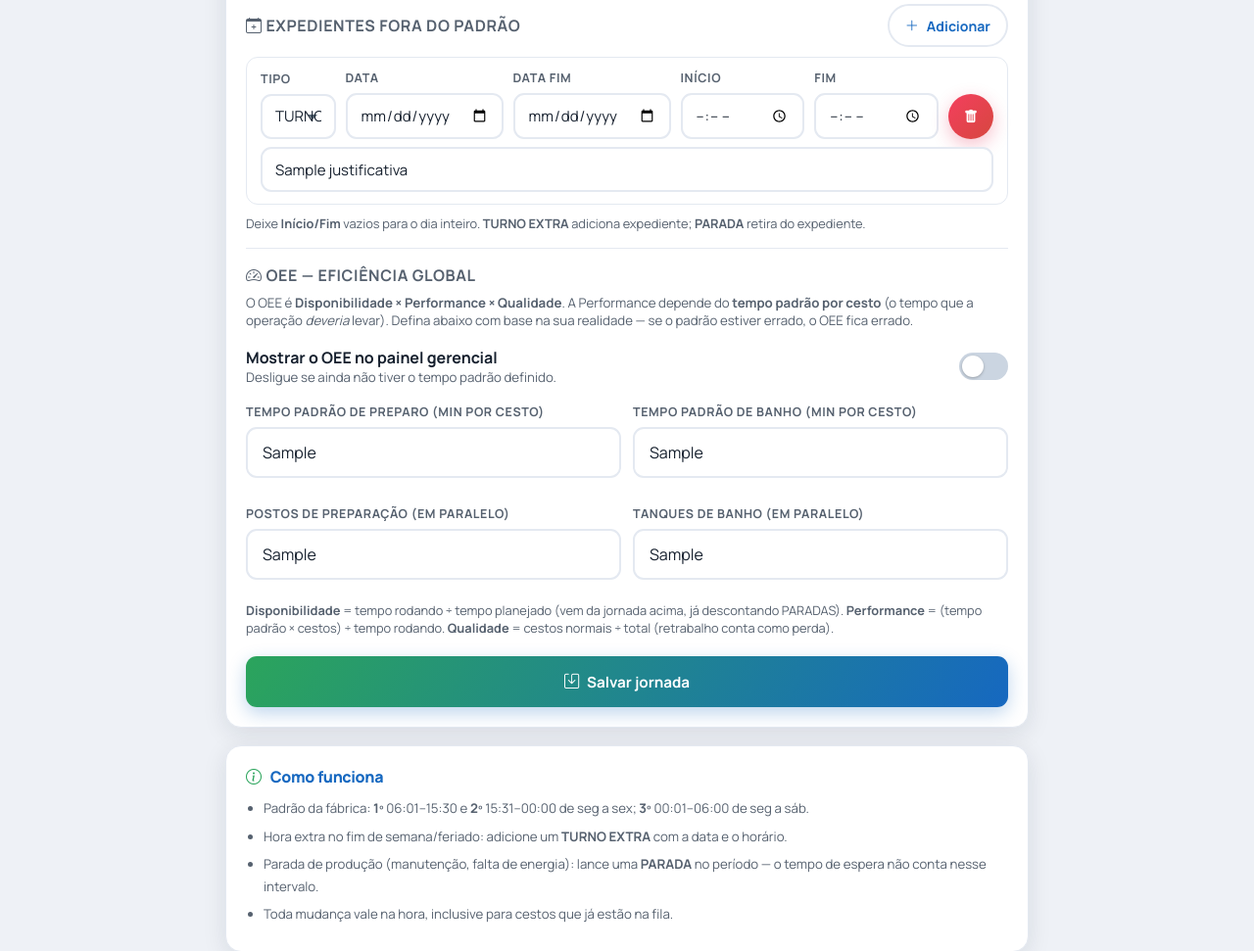
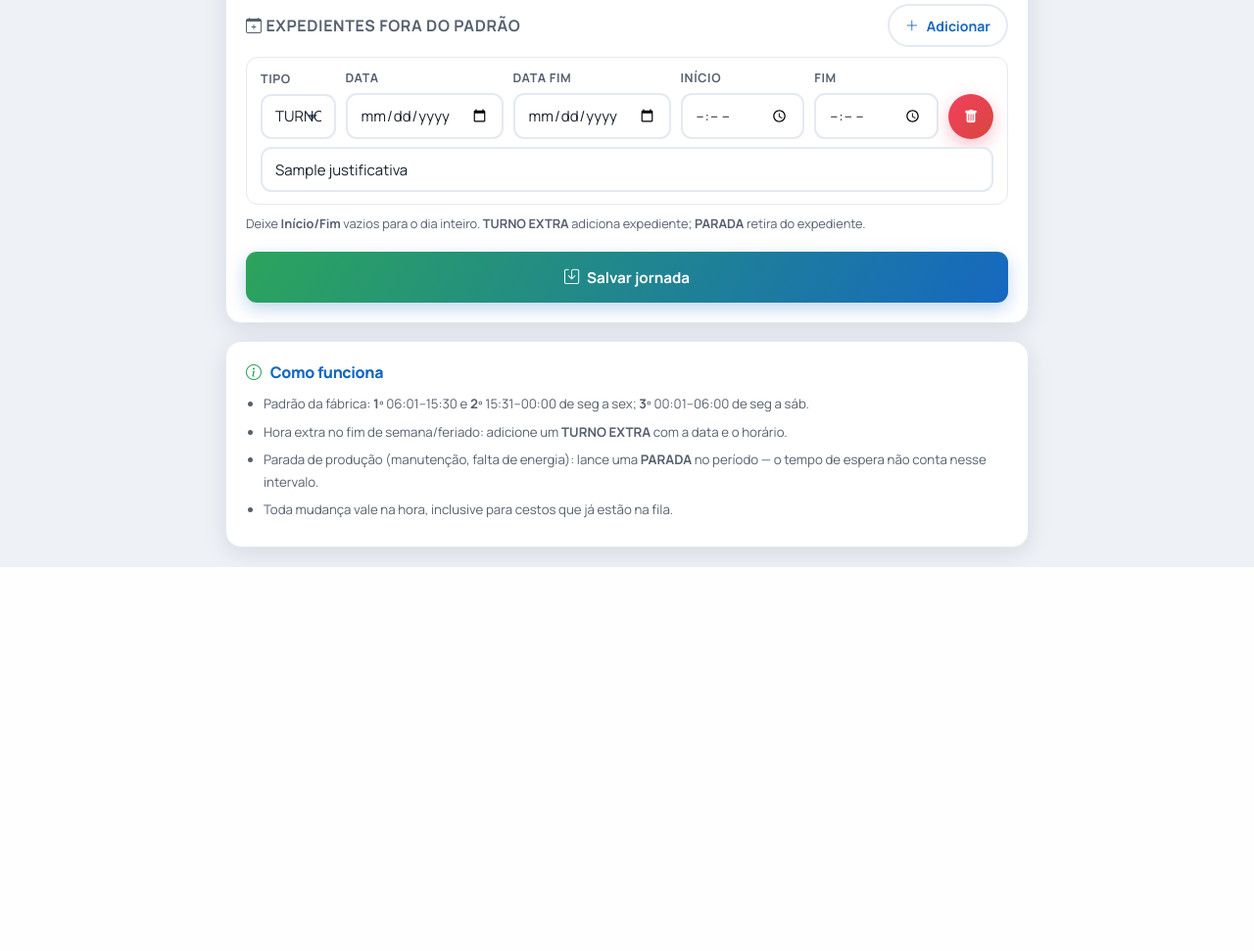
Before and after one commit to engenhariadecio/CONTROLEPREBANHOEBANHO, a Flask app: template templates/config.html in a window 1280 px wide. Shown: the part 538-1509 px from the top of the page at 98% size. After the commit the page ends 1117 px from the top, so only its background shows below. Run offline with Flask 3, Linux system fonts and the light colour scheme; the template is opened without the code that fills it: most values are stand-ins (such as "Sample title", 1, 10 or a date in 2020).

Commit message:
Add files via upload

```diff
--- a/app.py
+++ b/app.py
@@ -355,12 +355,6 @@ AGENDA_PADRAO = {
     # {'data':'2026-07-05','data_fim':'2026-07-05','tipo':'TURNO EXTRA'|'PARADA',
     #  'ini':'08:00','fim':'17:00','justificativa':'...'}
     'excecoes': [],
-    # ---- OEE (parâmetros que a fábrica precisa definir) ----
-    'oee_ativo': True,
-    'oee_prep_padrao_min': 6.0,    # tempo padrão (ciclo ideal) para preparar 1 cesto
-    'oee_banho_padrao_min': 15.0,  # tempo padrão (ciclo ideal) do banho de 1 cesto
-    'oee_prep_postos': 1,          # nº de postos de preparação em paralelo
-    'oee_banho_tanques': 1,        # nº de tanques de banho em paralelo
     # ---- compatibilidade com a versão antiga (janela única) ----
     'trabalha_sabado': False, 'trabalha_domingo': False,
     'hora_inicio': '07:00', 'hora_fim': '18:00',
@@ -1039,7 +1033,8 @@ def dashboard():
 @app.route('/gerencia')
 @login_required('painel')
 def painel_gerencia():
-    return render_template('painel.html', processos=PROCESSOS,
+    hoje = (datetime.utcnow() - timedelta(hours=FUSO_LOCAL_HORAS)).strftime('%Y-%m-%d')
+    return render_template('painel.html', processos=PROCESSOS, hoje=hoje,
                            nome=session.get('nome'), perfil=session.get('perfil'))
 
 
@@ -1689,12 +1684,25 @@ def _coletar_dados(de=None, ate=None, turnos=None):
         # banho normal/retrabalho = só cestos com banho FINALIZADO (concluídos)
         banho_normal = normais
         banho_retrab = retrab
-        tp = [c.prep_minutos for c in cards if c.prep_minutos]
-        tb = [c.banho_minutos for c in cards if c.banho_minutos]
+        # Médias: ignoram registros inconsistentes (valores negativos/inválidos).
+        # Um único registro ruim não pode distorcer o indicador.
+        def _validos(vals):
+            out = []
+            for v in vals:
+                try:
+                    f = float(v)
+                except (TypeError, ValueError):
+                    continue
+                if f >= 0:
+                    out.append(f)
+            return out
+        tp = _validos(c.prep_minutos for c in cards)
+        tb = _validos(c.banho_minutos for c in cards)
         # tempo de espera (fila) = tempo útil entre fim da prep e início do banho
         esperas = []
         for c in cards:
-            if c.banho_inicio and c.prep_fim:
+            # só conta quando os horários fazem sentido (banho começou depois da prep)
+            if c.banho_inicio and c.prep_fim and c.banho_inicio >= c.prep_fim:
                 esperas.append(tempo_util_segundos(c.prep_fim, c.banho_inicio) / 60)
         por_proc, por_dia = {}, {}
         peso_por_dia, area_por_dia = {}, {}
@@ -1759,56 +1767,6 @@ def _coletar_dados(de=None, ate=None, turnos=None):
         dia_turno_prep = _agg_dia_turno(prep_cards, turno_prep, lambda c: c.prep_fim)
         dia_turno_banho = _agg_dia_turno(banho_cards, turno_banho, lambda c: c.banho_fim)
 
-        # ── OEE (Disponibilidade × Performance × Qualidade) ─────────────────────
-        cfg_oee = get_agenda()
-
-        def _limites_utc(lista, campo):
-            """Início/fim do período (UTC) para o cálculo do tempo planejado."""
-            desloc = timedelta(hours=FUSO_LOCAL_HORAS)
-            agora = datetime.utcnow()
-            if de:
-                ini = datetime.combine(de, dtime(0, 0)) + desloc
-            else:
-                datas = [getattr(c, campo) for c in lista if getattr(c, campo)]
-                ini = min(datas) if datas else agora
-            if ate:
-                fim = datetime.combine(ate, dtime(23, 59, 59)) + desloc
-            else:
-                fim = agora
-            return ini, min(fim, agora)
-
-        def _oee(lista, campo_min, campo_data, padrao_min, recursos):
-            n = len(lista)
-            run_min = sum((getattr(c, campo_min) or 0) for c in lista)
-            bons = sum(1 for c in lista if c.tipo != 'Retrabalho')
-            ini, fim = _limites_utc(lista, campo_data)
-            planejado_min = tempo_util_segundos(ini, fim, cfg_oee) / 60.0
-            planejado_min *= max(1, int(recursos or 1))
-            disp = (run_min / planejado_min) if planejado_min > 0 else 0.0
-            perf = ((padrao_min * n) / run_min) if run_min > 0 else 0.0
-            qual = (bons / n) if n else 0.0
-            disp = max(0.0, min(disp, 1.0))
-            perf = max(0.0, min(perf, 1.0))
-            return {
-                'cestos': n,
-                'disponibilidade': round(disp * 100, 1),
-                'performance': round(perf * 100, 1),
-                'qualidade': round(qual * 100, 1),
-                'oee': round(disp * perf * qual * 100, 1),
-                'tempo_rodando_min': round(run_min, 1),
-                'tempo_planejado_min': round(planejado_min, 1),
-                'padrao_min': padrao_min,
-                'recursos': max(1, int(recursos or 1)),
-                'retrabalhos': n - bons,
-            }
-
-        if cfg_oee.get('oee_ativo', True):
-            oee_prep = _oee(prep_cards, 'prep_minutos', 'prep_fim',
-                            float(cfg_oee.get('oee_prep_padrao_min') or 0), cfg_oee.get('oee_prep_postos'))
-            oee_banho = _oee(banho_cards, 'banho_minutos', 'banho_fim',
-                             float(cfg_oee.get('oee_banho_padrao_min') or 0), cfg_oee.get('oee_banho_tanques'))
-        else:
-            oee_prep = oee_banho = None
         for c in cards:
             p = c.processo or 'Sem processo'
             por_proc[p] = por_proc.get(p, 0) + 1
@@ -1892,8 +1850,6 @@ def _coletar_dados(de=None, ate=None, turnos=None):
                 for d in sorted(dia_turno_banho.keys())
             ],
             'operadores': operadores,
-            'oee_prep': oee_prep,
-            'oee_banho': oee_banho,
             'ativos': [c.to_dict() for c in ativos],
             'registros': [c.to_dict() for c in sorted(cards, key=lambda x: x.id, reverse=True)[:200]],
         }
@@ -1935,6 +1891,25 @@ def api_dashboard_dados():
 def api_painel_dados():
     de, ate = _parse_datas()
     return jsonify(_coletar_dados(de, ate, _parse_turno()))
+
+
+@app.route('/api/painel/ativos')
+@login_required()
+def api_painel_ativos():
+    """Só os cestos ativos — leve, para o polling do painel ao vivo (a cada 5s).
+    Evita recalcular todo o histórico e as médias a cada atualização."""
+    db = Session()
+    try:
+        brutos = db.query(Card).filter(Card.estado.in_(ESTADOS_ATIVOS)).order_by(Card.id.desc()).all()
+        vistos, ativos = set(), []
+        for c in brutos:
+            if c.numero_cesto in vistos:
+                continue
+            vistos.add(c.numero_cesto)
+            ativos.append(c.to_dict())
+        return jsonify({'ativos': ativos})
+    finally:
+        db.close()
 
 
 @app.route('/api/config/agenda')
@@ -1977,21 +1952,10 @@ def admin_config():
                 'ini': g('ini'), 'fim': g('fim'),
                 'justificativa': g('justificativa'),
             })
-        def _num(campo, padrao):
-            try:
-                v = float((request.form.get(campo) or '').replace(',', '.'))
-                return v if v > 0 else padrao
-            except (ValueError, TypeError):
-                return padrao
         novo = {
             'usar_jornada': request.form.get('usar_jornada') == 'on',
             'turnos': turnos,
             'excecoes': excecoes,
-            'oee_ativo': request.form.get('oee_ativo') == 'on',
-            'oee_prep_padrao_min': _num('oee_prep_padrao_min', 6.0),
-            'oee_banho_padrao_min': _num('oee_banho_padrao_min', 15.0),
-            'oee_prep_postos': int(_num('oee_prep_postos', 1)),
-            'oee_banho_tanques': int(_num('oee_banho_tanques', 1)),
         }
         set_agenda(novo)
         msg = 'Jornada salva. O cálculo dos tempos de espera já usa os novos turnos e exceções.'
--- a/static/style.css
+++ b/static/style.css
@@ -904,20 +904,3 @@ img,canvas{max-width:100%;}
 
 /* ── Linha de total nas tabelas de turno ── */
 .tbl-total td{background:linear-gradient(90deg,var(--aqua-soft),var(--sky-soft));border-top:2px solid var(--brand-blue);}
-
-/* ── OEE ── */
-.oee-grid{display:grid;grid-template-columns:1fr 1fr;gap:14px;margin-bottom:6px;}
-@media(max-width:820px){.oee-grid{grid-template-columns:1fr;}}
-.oee-card{background:#fff;border:1.5px solid var(--line);border-radius:16px;padding:16px 18px;}
-.oee-head{display:flex;align-items:center;justify-content:space-between;margin-bottom:10px;}
-.oee-tag{font-size:.74rem;font-weight:800;padding:5px 12px;border-radius:12px;letter-spacing:.02em;}
-.oee-tag-prep{background:#efeaff;color:var(--violet,#7C5CFC);}
-.oee-tag-banho{background:var(--sky-soft);color:var(--brand-blue);}
-.oee-big{font-family:var(--mono,monospace);font-size:2rem;font-weight:800;line-height:1;}
-.oee-bar{height:10px;border-radius:6px;background:#eef1f6;overflow:hidden;margin-bottom:12px;}
-.oee-fill{height:100%;border-radius:6px;transition:width .4s ease;}
-.oee-fatores{display:grid;grid-template-columns:repeat(3,1fr);gap:8px;text-align:center;}
-.oee-fatores div{background:#f7fafc;border-radius:10px;padding:8px 4px;}
-.oee-fatores span{display:block;font-size:.66rem;color:var(--slate);font-weight:700;text-transform:uppercase;letter-spacing:.03em;}
-.oee-fatores strong{font-family:var(--mono,monospace);font-size:1rem;color:var(--ink,#16202E);}
-.oee-detalhe{margin-top:10px;font-size:.72rem;color:var(--slate);line-height:1.5;}
--- a/templates/config.html
+++ b/templates/config.html
@@ -86,52 +86,6 @@
       </div>
       <p class="hint">Deixe <strong>Início/Fim</strong> vazios para o dia inteiro. <strong>TURNO EXTRA</strong> adiciona expediente; <strong>PARADA</strong> retira do expediente.</p>
 
-      <div class="cfg-divisor"></div>
-
-      <label class="label" style="margin-bottom:8px;display:block;font-size:1rem;"><i class="bi bi-speedometer2"></i> OEE — Eficiência global</label>
-      <p class="small muted" style="margin-bottom:12px;">
-        O OEE é <strong>Disponibilidade × Performance × Qualidade</strong>. A Performance depende do
-        <strong>tempo padrão por cesto</strong> (o tempo que a operação <em>deveria</em> levar).
-        Defina abaixo com base na sua realidade — se o padrão estiver errado, o OEE fica errado.
-      </p>
-      <div class="cfg-toggle-row">
-        <div>
-          <div class="cfg-toggle-title">Mostrar o OEE no painel gerencial</div>
-          <div class="small muted">Desligue se ainda não tiver o tempo padrão definido.</div>
-        </div>
-        <label class="switch">
-          <input type="checkbox" name="oee_ativo" {% if cfg.get('oee_ativo', True) %}checked{% endif %}>
-          <span class="switch-slider"></span>
-        </label>
-      </div>
-      <div class="grid-2" style="margin-top:12px;">
-        <div class="field">
-          <label class="label">Tempo padrão de preparo (min por cesto)</label>
-          <input type="text" inputmode="decimal" name="oee_prep_padrao_min" class="input"
-                 value="{{ cfg.get('oee_prep_padrao_min', 6.0) }}">
-        </div>
-        <div class="field">
-          <label class="label">Tempo padrão de banho (min por cesto)</label>
-          <input type="text" inputmode="decimal" name="oee_banho_padrao_min" class="input"
-                 value="{{ cfg.get('oee_banho_padrao_min', 15.0) }}">
-        </div>
-        <div class="field">
-          <label class="label">Postos de preparação (em paralelo)</label>
-          <input type="text" inputmode="numeric" name="oee_prep_postos" class="input"
-                 value="{{ cfg.get('oee_prep_postos', 1) }}">
-        </div>
-        <div class="field">
-          <label class="label">Tanques de banho (em paralelo)</label>
-          <input type="text" inputmode="numeric" name="oee_banho_tanques" class="input"
-                 value="{{ cfg.get('oee_banho_tanques', 1) }}">
-        </div>
-      </div>
-      <p class="hint">
-        <strong>Disponibilidade</strong> = tempo rodando ÷ tempo planejado (vem da jornada acima, já descontando PARADAS).
-        <strong>Performance</strong> = (tempo padrão × cestos) ÷ tempo rodando.
-        <strong>Qualidade</strong> = cestos normais ÷ total (retrabalho conta como perda).
-      </p>
-
       <button class="btn btn-primary btn-block" style="margin-top:20px;"><i class="bi bi-save"></i>Salvar jornada</button>
     </form>
   </div>
```
Also changed, not shown: static/dash.js (+10 -25 lines), templates/painel.html (+8 -28 lines), README.md.
